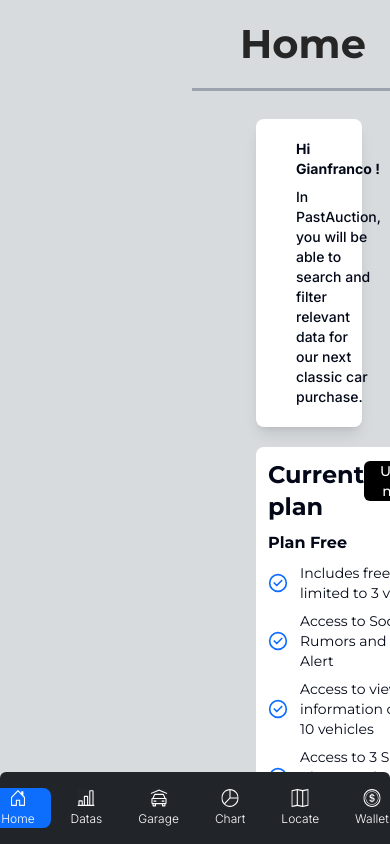
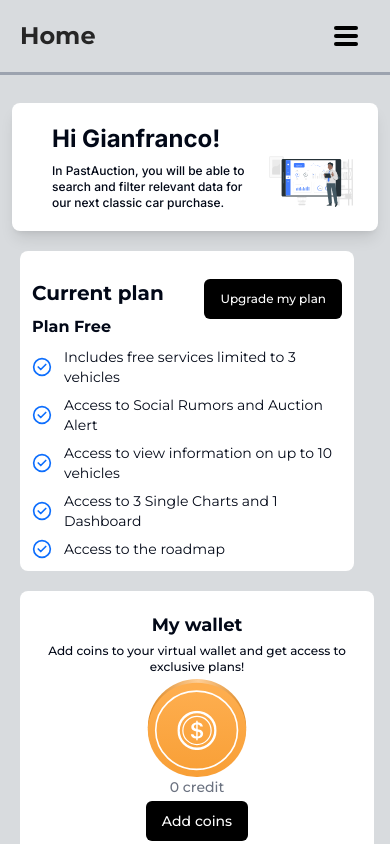
Before and after one commit to d2ni3l/Pastauction, a Next.js app: page /dashboard in a window 390 px wide. Built offline with nearby package versions, Linux system fonts and the light colour scheme.

Commit message:
made dashboard responsive

```diff
--- a/src/app/dashboard/page.tsx
+++ b/src/app/dashboard/page.tsx
@@ -1,28 +1,31 @@
+'use client'
+
 import { DashbordSidebar } from '@/components/dashboard/DashbordSidebar'
 import DashboardNavbar from '@/components/dashboard/DashboardNavbar'
-import React from 'react'
+import React, { useState } from 'react'
 import DashboardIntro from '@/components/dashboard/DashboardIntro'
 import UpgradePlan from '@/components/dashboard/UpgradePlan'
 import WalletInterface from '@/components/dashboard/WalletInterface'
 import DashboardFooter from '@/components/dashboard/DashboardFooter'
 
 export default function page() {
+  const [mobileSidebar, setMobileSideBar] = useState(false)
   return (
     <div className='bg-[#d8dbde] overflow-x-hidden w-screen h-screen'>
-      <DashboardNavbar page='home'/>
-        <DashbordSidebar/>
+      <DashboardNavbar page='home' mobileSidebar={mobileSidebar} setMobileSidebar={setMobileSideBar}/>
+        <DashbordSidebar  mobileSidebar={mobileSidebar} setMobileSidebar={setMobileSideBar}/>
 
         <div className="max-w-7xl">
-        <div className="ml-[16rem] mr-7">
+        <div className="sm:ml-[16rem] sm:mr-7">
           <DashboardIntro/>
         </div>
 
-        <div className="ml-[16rem] mr-4 flex justify-around space-x-5 xl:space-x-5">
+        <div className="sm:ml-[16rem] mr-4 flex flex-col md:flex-row md:justify-around justify-center iteme-center space-x-5 xl:space-x-5">
           <UpgradePlan/>
           <WalletInterface/>
         </div>
 
-        <div className="ml-[16rem] mr-4">
+        <div className="sm:ml-[16rem] mr-4">
           <DashboardFooter/>
 
         </div>
--- a/src/components/dashboard/DashboardGarageItems.tsx
+++ b/src/components/dashboard/DashboardGarageItems.tsx
@@ -6,7 +6,7 @@
 }
 export default function DashboardGarageItems({items} : DashboardGarageItemsProps) {
   return (
-    <div>
+    <div className=''>
         {
             items ? (
                 <div>
@@ -15,7 +15,7 @@
             ) : (
                 <div className='flex justify-center '>
                     <div className="flex flex-col p-14 gap-4">
-                        <h4>You don't have any Garage yet.</h4>
+                        <h4 className='text-center'>You don't have any Garage yet.</h4>
                         <Button variant='blackWide'>
                             Add garage
                         </Button>
--- a/src/components/dashboard/DashboardIntro.tsx
+++ b/src/components/dashboard/DashboardIntro.tsx
@@ -4,22 +4,23 @@
 export default function DashboardIntro() {
   return (
     <div className={inter.className}>
-      <div className='flex bg-white shadow-lg p-5 rounded-lg mt-7 max-w-5xl mx-auto justify-between items-center '>
+      <div className='flex bg-white shadow-lg p-5 rounded-lg mt-7 max-w-5xl sm:mx-auto mx-3 justify-between items-center '>
         <div className='flex flex-col gap-2 mx-5'>
-          <h1 className='text-sm sm:text-lg md:text-4xl font-semibold '> Hi Gianfranco !</h1>
-          <p className='font-medium flex flex-col text-sm'>
-            <span>
+          <h1 className=' text-2xl md:text-4xl font-semibold '> Hi Gianfranco!</h1>
+          <p className='font-medium flex flex-col text-xs sm:text-sm'>
+
             In PastAuction, you will be able to search and filter relevant data
-            for</span>
-            <span>our next classic car purchase.</span>
+            for our next classic car purchase.
+
           </p>
         </div>
-        <div className="mx-5">
+        <div className="sm:mx-5">
             <Image
             src='/images/intro.svg'
             alt='Welcome to Past Auction'
-            width='250'
-            height='250'
+            width='270'
+            height='270'
+            className='-mb-7'
             />
         </div>
       </div>
--- a/src/components/dashboard/DashboardNavbar.tsx
+++ b/src/components/dashboard/DashboardNavbar.tsx
@@ -1,21 +1,57 @@
-import React from 'react'
-import {Button} from '@/components/ui/button'
-import Image from 'next/image'
-interface DashboardNavbar{
-    page : string
+'use client'
+
+import React, { useState } from "react";
+import { Button } from "@/components/ui/button";
+import Image from "next/image";
+interface DashboardNavbar {
+  page: string;
+  mobileSidebar : boolean;
+  setMobileSidebar : (value: boolean) => void
 }
 
-export default function DashboardNavbar({page} : DashboardNavbar) {
+export default function DashboardNavbar({ page, setMobileSidebar, mobileSidebar }: DashboardNavbar) {
+
+    const genericHamburgerLine = `h-1 w-6 my-[2px] rounded-full bg-black transition ease transform duration-300`;
+
   return (
     <div className='max-w-[1500px]'>
-        <nav className="  w-full bg-transparent border-b-[3px] border-gray-400 py-5 flex justify-between ml-[12rem]">
-        <div className="mx-12">
-        <h1 className="text-neutral-800 text-[40px] font-semibold leading-[48px]">Home</h1>
-
+      <nav className='  w-full bg-transparent border-b-[3px] border-gray-400 sm:py-5 py-3 flex justify-between sm:ml-[12rem]'>
+        <div className='sm:mx-12 mx-5'>
+          <h1 className='text-neutral-800 sm:text-[40px] text-2xl  font-semibold leading-[48px]'>
+            Home
+          </h1>
         </div>
 
-        <div className="mr-[15rem] flex items-center gap-5 ">
-            <Button className="w-12 h-12 p-0 bg-black hover:bg-black/80 hover:scale-[.9] transition-all duration-300 rounded-full">
+
+        <button
+      className="flex flex-col h-12 w-12  rounded justify-center items-center group md:hidden mx-5"
+      onClick={() => setMobileSidebar(!mobileSidebar)}
+    >
+      <div
+        className={`${genericHamburgerLine} ${
+          mobileSidebar
+            ? "rotate-45 translate-y-2  group-hover:opacity-100"
+            : " group-hover:opacity-100"
+        }`}
+      />
+      <div
+        className={`${genericHamburgerLine} ${
+          mobileSidebar ? "opacity-0" : " group-hover:opacity-100"
+        }`}
+      />
+      <div
+        className={`${genericHamburgerLine} ${
+          mobileSidebar
+            ? "-rotate-45 -translate-y-2  group-hover:opacity-100"
+            : " group-hover:opacity-100"
+        }`}
+      />
+    </button>
+
+
+
+        <div className='mr-[15rem] md:flex items-center gap-5 hidden'>
+          <Button className='w-12 h-12 p-0 bg-black hover:bg-black/80 hover:scale-[.9] transition-all duration-300 rounded-full'>
             <Image
               src='/images/chat-bubble.svg'
               alt='chat bubble'
@@ -23,7 +59,7 @@
               height='30'
             />
           </Button>
-            <Button className="w-12 h-12 p-0 bg-black hover:bg-black/80 hover:scale-[.9] transition-all duration-300 rounded-full">
+          <Button className='w-12 h-12 p-0 bg-black hover:bg-black/80 hover:scale-[.9] transition-all duration-300 rounded-full'>
             <Image
               src='/images/report.svg'
               alt='chat bubble'
@@ -31,7 +67,7 @@
               height='30'
             />
           </Button>
-            <Button className="w-12 h-12 p-0 bg-black hover:bg-black/80 hover:scale-[.9] transition-all duration-300 rounded-full">
+          <Button className='w-12 h-12 p-0 bg-black hover:bg-black/80 hover:scale-[.9] transition-all duration-300 rounded-full'>
             <Image
               src='/images/bookmark-heart.svg'
               alt='chat bubble'
@@ -40,19 +76,16 @@
             />
           </Button>
 
-
-
-<Button className="w-12 h-12 p-0 bg-black hover:bg-black/80 hover:scale-[.9] transition-all duration-300 rounded-full">
+          <Button className='w-12 h-12 p-0 bg-black hover:bg-black/80 hover:scale-[.9] transition-all duration-300 rounded-full'>
             <Image
               src='/images/moneyacc.svg'
               alt='chat bubble'
               width='24'
               height='24'
             />
-
           </Button>
 
-            <Button className="w-12 h-12 p-0 bg-black hover:bg-black/80 hover:scale-[.9] transition-all duration-300 rounded-full">
+          <Button className='w-12 h-12 p-0 bg-black hover:bg-black/80 hover:scale-[.9] transition-all duration-300 rounded-full'>
             <Image
               src='/images/bell.svg'
               alt='chat bubble'
@@ -60,7 +93,6 @@
               height='24'
             />
           </Button>
-
 
           <div>
             <Image
@@ -71,12 +103,8 @@
               className=''
             />
           </div>
-
         </div>
       </nav>
-
-
-
     </div>
-  )
+  );
 }
--- a/src/components/dashboard/DashbordSidebar.tsx
+++ b/src/components/dashboard/DashbordSidebar.tsx
@@ -2,7 +2,16 @@
 import { inter } from "@/app/fonts";
 import Image from "next/image";
 import { Button } from "../ui/button";
-export const DashbordSidebar = () => {
+
+interface DashboardSidebar {
+  mobileSidebar: boolean;
+  setMobileSidebar: (value: boolean) => void;
+}
+
+export const DashbordSidebar = ({
+  mobileSidebar,
+  setMobileSidebar,
+}: DashboardSidebar) => {
   return (
     <div className={inter.className}>
       <aside
@@ -124,82 +133,191 @@
         </div>
       </aside>
 
-      <div className='fixed   sm:hidden bottom-0 w-full bg-[#212529] rounded-t-md  '>
-        <div className='flex mx-3 justify-center items-center py-4 gap-1'>
-          <Button variant='blue' className='flex flex-col justify-center gap-1'>
+      {mobileSidebar && (
+        <div
+          className={` p-16 fixed top-0 bg-[#212529] flex flex-col rounded-l-lg sm:hidden  right-0 h-screen w-[300px] transition-all duration-300 ease ${
+            !mobileSidebar && "translate-x-36 bg-purple-700"
+          }`}>
+          <div className='flex relative '>
+            <button
+              className='text-2xl text-white font-extrabold relative -top-12 left-0'
+              onClick={() => {
+                setTimeout(() => {
+                  setMobileSidebar(!mobileSidebar);
+                }, 500);
+              }}>
+              X
+            </button>
+
+            <div className='relative -top-12 left-10'>
+              <Image
+                src='/iconwhitelogo.svg'
+                alt='logo'
+                className=''
+                width={280}
+                height={280}
+              />
+            </div>
+          </div>
+
+          <div className='flex  flex-col  justify-between i gap-24'>
+            <div>
+              <ul className='space-y-4 font-medium flex flex-col mx-4 pt-2'>
+                <Button variant='blue' className='flex justify-start gap-2 '>
+                  <span className='py-3'>
                     <Image
                       src='/images/dashboard-home.svg'
                       alt='home page'
-              width='18'
-              height='18'
+                      width={16}
+                      height={16}
                     />
-
-            <span className='text-xs'>Home</span>
-          </Button>
-          <Button
-            variant='transparent'
-            className='flex flex-col justify-center gap-1'>
-            <Image
-              src='/images/dashboard-data.svg'
-              alt='home page'
-              width='18'
-              height='18'
-            />
-            <span className='text-xs'>Datas</span>
+                  </span>
+                  <span className='font-light tracking-wide py-3'>Home</span>
                 </Button>
 
                 <Button
                   variant='transparent'
-            className='flex flex-col justify-center gap-1'>
+                  className='flex justify-start gap-2 '>
+                  <span className='py-3'>
                     <Image
-              src='/images/dashboard-garage.svg'
+                      src='/images/dashboard-data.svg'
                       alt='home page'
-              width='18'
-              height='18'
+                      width={16}
+                      height={16}
                     />
-
-            <span className='text-xs'>Garage</span>
+                  </span>
+                  <span className='font-light tracking-wide py-3'>Datas</span>
                 </Button>
 
                 <Button
                   variant='transparent'
-            className='flex flex-col justify-center gap-1'>
+                  className='flex justify-start gap-2 '>
+                  <span className='py-3'>
                     <Image
                       src='/images/dashboard-charts.svg'
                       alt='home page'
-              width='18'
-              height='18'
+                      width={16}
+                      height={16}
                     />
-
-            <span className='text-xs'>Chart</span>
+                  </span>
+                  <span className='font-light tracking-wide py-3'>Garage</span>
                 </Button>
 
                 <Button
                   variant='transparent'
-            className='flex flex-col justify-center gap-1'>
+                  className='flex justify-start gap-2 '>
+                  <span className='py-3'>
+                    <Image
+                      src='/images/dashboard-charts.svg'
+                      alt='home page'
+                      width={16}
+                      height={16}
+                    />
+                  </span>
+                  <span className='font-light tracking-wide py-3'>Charts</span>
+                </Button>
+
+                <Button
+                  variant='transparent'
+                  className='flex justify-start gap-2 '>
+                  <span className='py-3'>
                     <Image
                       src='/images/dashboard-locate.svg'
                       alt='home page'
-              width='18'
-              height='18'
+                      width={16}
+                      height={16}
                     />
+                  </span>
+                  <span className='font-light tracking-wide py-3'>Locate</span>
+                </Button>
 
-            <span className='text-xs'>Locate</span>
-          </Button>
                 <Button
                   variant='transparent'
-            className='flex flex-col justify-center gap-1'>
+                  className='flex justify-start gap-2 '>
+                  <span className='py-3'>
                     <Image
                       src='/images/dashboard-wallet.svg'
                       alt='home page'
-              width='18'
-              height='18'
+                      width={16}
+                      height={16}
                     />
+                  </span>
+                  <span className='font-light tracking-wide py-3'>Wallet</span>
+                </Button>
+              </ul>
+            </div>
 
-            <span className='text-xs'>Wallet</span>
+            <div className='mr-[15rem] md:flex items-center gap-5 hidden'>
+          <Button className='w-12 h-12 p-0 bg-black hover:bg-black/80 hover:scale-[.9] transition-all duration-300 rounded-full'>
+            <Image
+              src='/images/chat-bubble.svg'
+              alt='chat bubble'
+              width='30'
+              height='30'
+            />
+          </Button>
+          <Button className='w-12 h-12 p-0 bg-black hover:bg-black/80 hover:scale-[.9] transition-all duration-300 rounded-full'>
+            <Image
+              src='/images/report.svg'
+              alt='chat bubble'
+              width='30'
+              height='30'
+            />
+          </Button>
+          <Button className='w-12 h-12 p-0 bg-black hover:bg-black/80 hover:scale-[.9] transition-all duration-300 rounded-full'>
+            <Image
+              src='/images/bookmark-heart.svg'
+              alt='chat bubble'
+              width='23'
+              height='23'
+            />
+          </Button>
+
+          <Button className='w-12 h-12 p-0 bg-black hover:bg-black/80 hover:scale-[.9] transition-all duration-300 rounded-full'>
+            <Image
+              src='/images/moneyacc.svg'
+              alt='chat bubble'
+              width='24'
+              height='24'
+            />
+          </Button>
+
+          <Button className='w-12 h-12 p-0 bg-black hover:bg-black/80 hover:scale-[.9] transition-all duration-300 rounded-full'>
+            <Image
+              src='/images/bell.svg'
+              alt='chat bubble'
+              width='24'
+              height='24'
+            />
+          </Button>
+
+          <div>
+            <Image
+              src='/images/avatar.png'
+              alt='chat bubble'
+              width='40'
+              height='40'
+              className=''
+            />
+          </div>
+        </div>
+
+            <div className='flex justify-center'>
+              <Button variant='blue' className='px-6 gap-2 hover:bg-blue-700'>
+                <span className='py-3'>
+                  <Image
+                    src='/images/logout.svg'
+                    alt='home page'
+                    width={16}
+                    height={16}
+                  />
+                </span>
+                <span className='font-light tracking-wide py-3'>Logout</span>
               </Button>
             </div>
           </div>
         </div>
+      )}
+    </div>
   );
 };
--- a/src/components/dashboard/UpgradePlan.tsx
+++ b/src/components/dashboard/UpgradePlan.tsx
@@ -3,15 +3,15 @@
 import Image from 'next/image'
 export default function UpgradePlan() {
   return (
-    <div className='mt-5 bg-white flex flex-col p-3 max-w-xl gap-2  rounded-lg'>
+    <div className='mt-5 bg-white flex flex-col p-3 max-w-xl gap-2  rounded-lg mx-5 sm:mx-1'>
      <div className="flex flex-col ">
        <div className="flex justify-between ">
         <div className="flex flex-col  gap-2 font-semibold pb-2">
-          <h3 className='text-2xl md:text-2xl'>Current plan</h3>
+          <h3 className='text-xl md:text-2xl pt-4'>Current plan</h3>
           <p className=''>Plan Free</p>
         </div>
-        <div className=''>
-          <Button variant='blackWide' > <span className='text-sm xl:text-base'>Upgrade my plan </span></Button>
+        <div className='pt-4'>
+          <Button variant='blackWide' > <span className='text-xs xl:text-base '>Upgrade my plan </span></Button>
         </div>
       </div>
 
--- a/src/components/dashboard/WalletInterface.tsx
+++ b/src/components/dashboard/WalletInterface.tsx
@@ -3,7 +3,7 @@
 import Image from "next/image";
 export default function WalletInterface() {
   return (
-    <div className='bg-white mx-w-lg flex flex-col mt-5 rounded-lg px-3'>
+    <div className='bg-white max-w-lg flex flex-col mt-5 rounded-lg  mx-10'>
       <div className='flex-col flex items-center justify-center gap-1 p-5 '>
         <h1 className=' text-lg md:text-2xl  font-semibold'>My wallet</h1>
         <p className=' flex flex-col justify-center items-center font-medium xl:text-base text-xs text-center'>
```
Also changed, not shown: src/components/dashboard/DashboardFooter.tsx (+7 -7 lines). Lines whose indentation alone changed are shown as unchanged.
